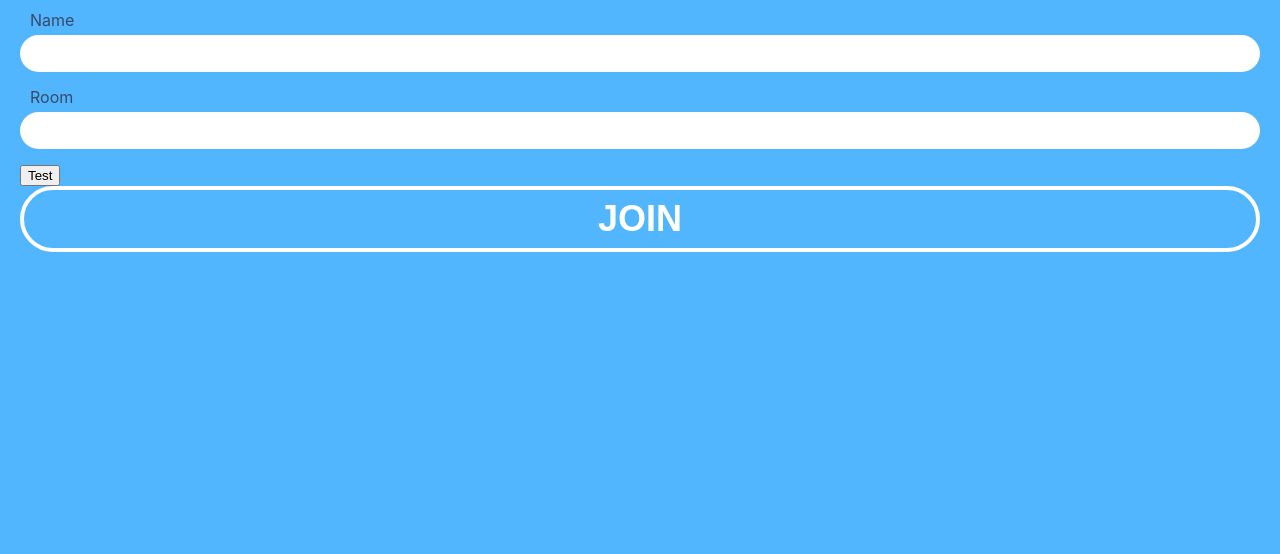
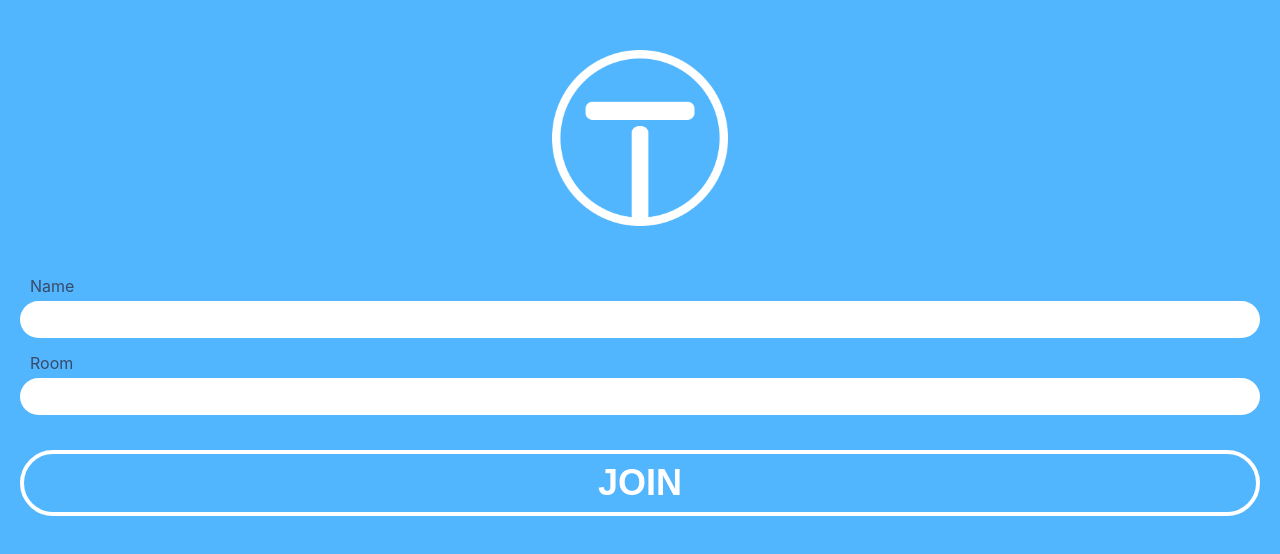
Before and after one commit to martink-rsa/trivia-app, a React (Create React App) app in the folder client/: page / in a window 1280 px wide. Shown: the top 554 px of the page. Built offline with nearby package versions, Linux system fonts and the light colour scheme.

Commit message:
feat: join game screen - finished

```diff
--- a/client/src/views/JoinGame/JoinGame.style.ts
+++ b/client/src/views/JoinGame/JoinGame.style.ts
@@ -8,11 +8,20 @@ export const Wrapper = styled.div`
   height: 100%;
   width: 100%;
   background-color: ${({ theme }) => theme.color.primary};
-  padding: 10px 20px;
+  padding: 50px 20px 10px 20px;
+
+  img {
+    max-width: 100%;
+    width: 176px;
+    margin-bottom: 50px;
+  }
 
   form {
     padding: 0;
     margin: 0;
     width: 100%;
+    button {
+      margin-top: 20px;
+    }
   }
 `;
--- a/client/src/views/JoinGame/JoinGame.tsx
+++ b/client/src/views/JoinGame/JoinGame.tsx
@@ -2,18 +2,21 @@ import React from 'react';
 import * as S from './JoinGame.style';
 import Button from '../../components/Button/Button';
 import Input from '../../components/Input/Input';
+import Logo from '../../assets/images/logo-white.png';
 
 function JoinGame() {
-  function handleClick() {
-    console.log('Click');
-  }
+  const handleSubmit = (event: React.FormEvent<HTMLFormElement>): void => {
+    event.preventDefault();
+    console.log('Submit');
+  };
+
   return (
     <S.Wrapper>
-      <form>
-        <Input label="Name" />
-        <Input label="Room" />
-        <button>Test</button>
-        <Button onClick={handleClick} invert fullWidth>
+      <img src={Logo} alt="Trivia App Logo" />
+      <form onSubmit={handleSubmit}>
+        <Input label="Name" required />
+        <Input label="Room" required />
+        <Button type="submit" invert fullWidth>
           JOIN
         </Button>
       </form>
```
Also changed, not shown: client/src/assets/images/logo-black.png (added), client/src/assets/images/logo-white.png (added).
